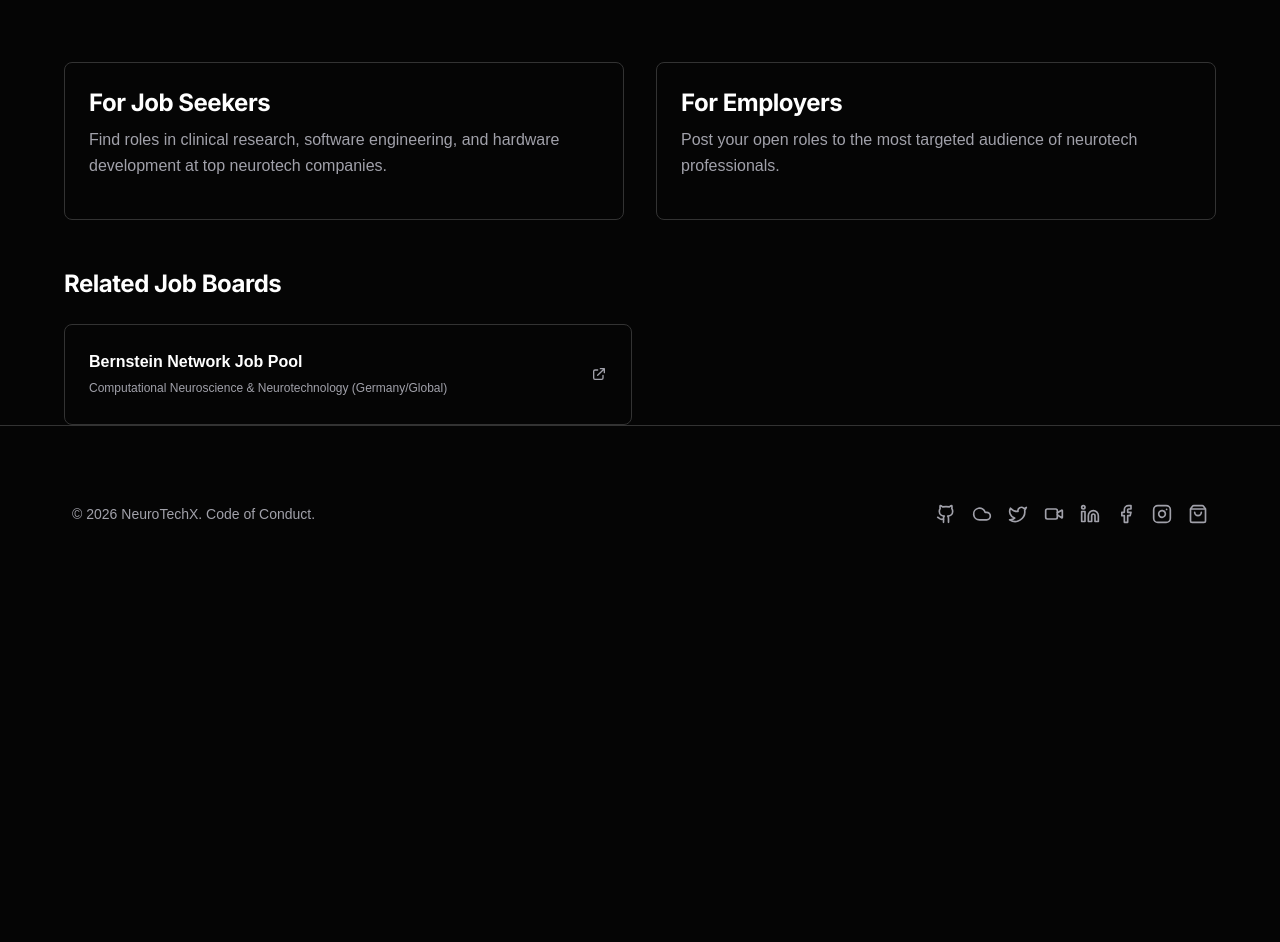
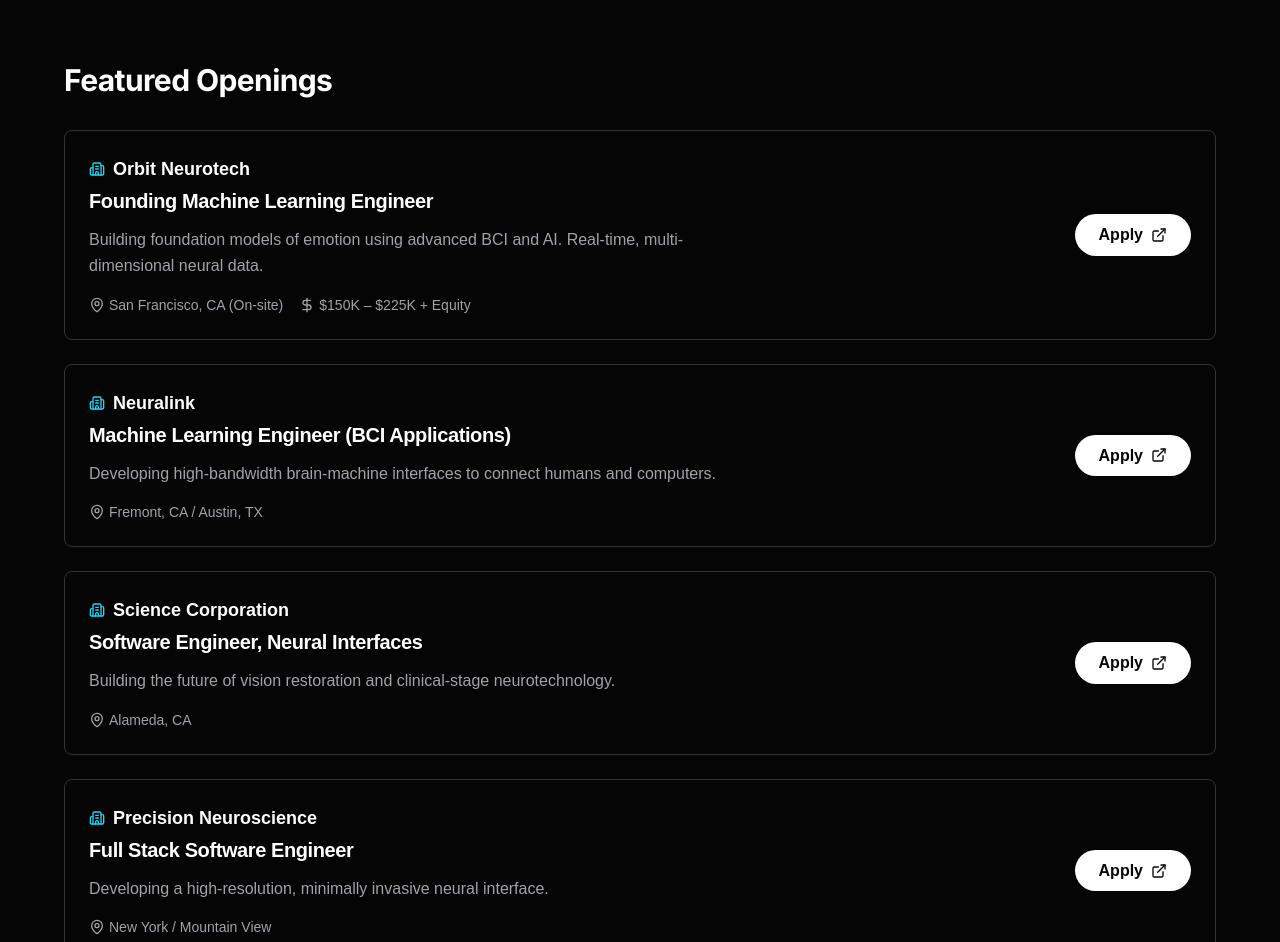
Before and after one commit to webntx/neurotechx-website, a Next.js app: page /jobs in a window 1280 px wide. Shown: the part 370-1312 px from the top of the page. Before the commit the page ends 972 px from the top, so only its background shows below. Built offline with nearby package versions, Linux system fonts and the light colour scheme; a web font is replaced by a local one.

Commit message:
feat: add featured neurotech openings to Jobs page

```diff
--- a/src/app/jobs/page.tsx
+++ b/src/app/jobs/page.tsx
@@ -1,29 +1,121 @@
 import LandingPageLayout from '@/components/LandingPageLayout';
+import { ExternalLink, Building2, MapPin, DollarSign } from 'lucide-react';
+
+const FEATURED_JOBS = [
+    {
+        company: 'Orbit Neurotech',
+        role: 'Founding Machine Learning Engineer',
+        location: 'San Francisco, CA (On-site)',
+        compensation: '$150K – $225K + Equity',
+        description: 'Building foundation models of emotion using advanced BCI and AI. Real-time, multi-dimensional neural data.',
+        link: 'https://orbitneuro.com/'
+    },
+    {
+        company: 'Neuralink',
+        role: 'Machine Learning Engineer (BCI Applications)',
+        location: 'Fremont, CA / Austin, TX',
+        description: 'Developing high-bandwidth brain-machine interfaces to connect humans and computers.',
+        link: 'https://neuralink.com/careers/'
+    },
+    {
+        company: 'Science Corporation',
+        role: 'Software Engineer, Neural Interfaces',
+        location: 'Alameda, CA',
+        description: 'Building the future of vision restoration and clinical-stage neurotechnology.',
+        link: 'https://science.xyz/'
+    },
+    {
+        company: 'Precision Neuroscience',
+        role: 'Full Stack Software Engineer',
+        location: 'New York / Mountain View',
+        description: 'Developing a high-resolution, minimally invasive neural interface.',
+        link: 'https://precisionneuroscience.com/'
+    },
+    {
+        company: 'Paradromics',
+        role: 'Data Scientist / ML Engineer',
+        location: 'Austin, TX',
+        description: 'Creating the next generation of data-rate brain-computer interfaces.',
+        link: 'https://paradromics.com/'
+    }
+];
 
 export default function JobsPage() {
     return (
         <LandingPageLayout
             title="NeuroTech Futures"
-            subtitle="The premier job board for careers in neurotechnology and brain-computer interfaces."
-            ctaText="Browse Open Roles on NeuroTech Futures"
-            ctaLink="https://neurotechjobs.io"
+            subtitle="The premier portal for careers in neurotechnology and brain-computer interfaces."
+            ctaText="Post a Job"
+            ctaLink="https://docs.google.com/forms/d/e/1FAIpQLSfZyzhVdOLU8_oQ4NylHL8EFoKLIVmryGXA4u7HDsZpkTryvg/viewform"
         >
-            <div className="grid md:grid-cols-2 gap-8 mt-12">
-                <div className="card p-6">
-                    <h3 className="text-2xl font-serif font-bold mb-2">For Job Seekers</h3>
-                    <p className="text-muted-foreground mb-4">
-                        Find roles in clinical research, software engineering, and hardware development at top neurotech companies.
+            <section className="mt-12">
+                <h2 className="text-3xl font-serif font-bold mb-8">Featured Openings</h2>
+                <div className="grid gap-6">
+                    {FEATURED_JOBS.map((job) => (
+                        <div key={`${job.company}-${job.role}`} className="card p-6 hover:border-neuro-accent transition-all group">
+                            <div className="flex flex-col md:flex-row md:items-center justify-between gap-4">
+                                <div className="flex-1">
+                                    <div className="flex items-center gap-2 mb-1">
+                                        <Building2 className="w-4 h-4 text-neuro-accent" />
+                                        <span className="font-bold text-lg">{job.company}</span>
+                                    </div>
+                                    <h3 className="text-xl font-bold mb-3 group-hover:text-neuro-accent transition-colors">
+                                        {job.role}
+                                    </h3>
+                                    <p className="text-muted-foreground mb-4 max-w-2xl">
+                                        {job.description}
+                                    </p>
+                                    <div className="flex flex-wrap gap-4 text-sm text-muted-foreground">
+                                        <div className="flex items-center gap-1">
+                                            <MapPin className="w-4 h-4" />
+                                            {job.location}
+                                        </div>
+                                        {job.compensation && (
+                                            <div className="flex items-center gap-1">
+                                                <DollarSign className="w-4 h-4" />
+                                                {job.compensation}
+                                            </div>
+                                        )}
+                                    </div>
+                                </div>
+                                <div className="flex shrink-0">
+                                    <a
+                                        href={job.link}
+                                        target="_blank"
+                                        rel="noopener noreferrer"
+                                        className="inline-flex items-center gap-2 px-6 py-2 bg-foreground text-background rounded-full font-bold hover:opacity-90 transition-opacity"
+                                    >
+                                        Apply <ExternalLink className="w-4 h-4" />
+                                    </a>
+                                </div>
+                            </div>
+                        </div>
+                    ))}
+                </div>
+            </section>
+
+            <div className="grid md:grid-cols-2 gap-8 mt-16">
+                <div className="card p-8 bg-muted/30 border-dashed">
+                    <h3 className="text-2xl font-serif font-bold mb-4">For Job Seekers</h3>
+                    <p className="text-muted-foreground mb-6">
+                        Looking for more? Check out our dedicated job board at <a href="https://neurotechjobs.io" target="_blank" className="text-neuro-accent hover:underline">NeuroTech Futures</a>.
                     </p>
+                    <a href="https://neurotechjobs.io" target="_blank" className="font-bold flex items-center gap-2 hover:text-neuro-accent">
+                        Browse all jobs <ExternalLink className="w-4 h-4" />
+                    </a>
                 </div>
-                <div className="card p-6">
-                    <h3 className="text-2xl font-serif font-bold mb-2">For Employers</h3>
-                    <p className="text-muted-foreground mb-4">
-                        Post your open roles to the most targeted audience of neurotech professionals.
+                <div className="card p-8 bg-muted/30 border-dashed">
+                    <h3 className="text-2xl font-serif font-bold mb-4">For Employers</h3>
+                    <p className="text-muted-foreground mb-6">
+                        Reach thousands of researchers, engineers, and clinical experts by posting your open roles.
                     </p>
+                    <a href="https://docs.google.com/forms/d/e/1FAIpQLSfZyzhVdOLU8_oQ4NylHL8EFoKLIVmryGXA4u7HDsZpkTryvg/viewform" target="_blank" className="font-bold flex items-center gap-2 hover:text-neuro-accent">
+                        Submit a posting <ExternalLink className="w-4 h-4" />
+                    </a>
                 </div>
             </div>
 
-            <div className="mt-12">
+            <div className="mt-16">
                 <h3 className="text-2xl font-serif font-bold mb-6">Related Job Boards</h3>
                 <div className="grid md:grid-cols-2 gap-4">
                     <a href="https://bernstein-network.de/en/career/job-pool/" target="_blank" className="card p-4 hover:border-neuro-accent transition-colors flex items-center justify-between group">
@@ -31,7 +123,7 @@
                             <span className="font-bold block group-hover:text-neuro-accent">Bernstein Network Job Pool</span>
                             <span className="text-xs text-muted-foreground">Computational Neuroscience & Neurotechnology (Germany/Global)</span>
                         </div>
-                        <svg className="w-4 h-4 text-muted-foreground group-hover:text-neuro-accent" fill="none" stroke="currentColor" viewBox="0 0 24 24"><path strokeLinecap="round" strokeLinejoin="round" strokeWidth="2" d="M10 6H6a2 2 0 00-2 2v10a2 2 0 002 2h10a2 2 0 002-2v-4M14 4h6m0 0v6m0-6L10 14"></path></svg>
+                        <ExternalLink className="w-4 h-4 text-muted-foreground group-hover:text-neuro-accent" />
                     </a>
                 </div>
             </div>
```
